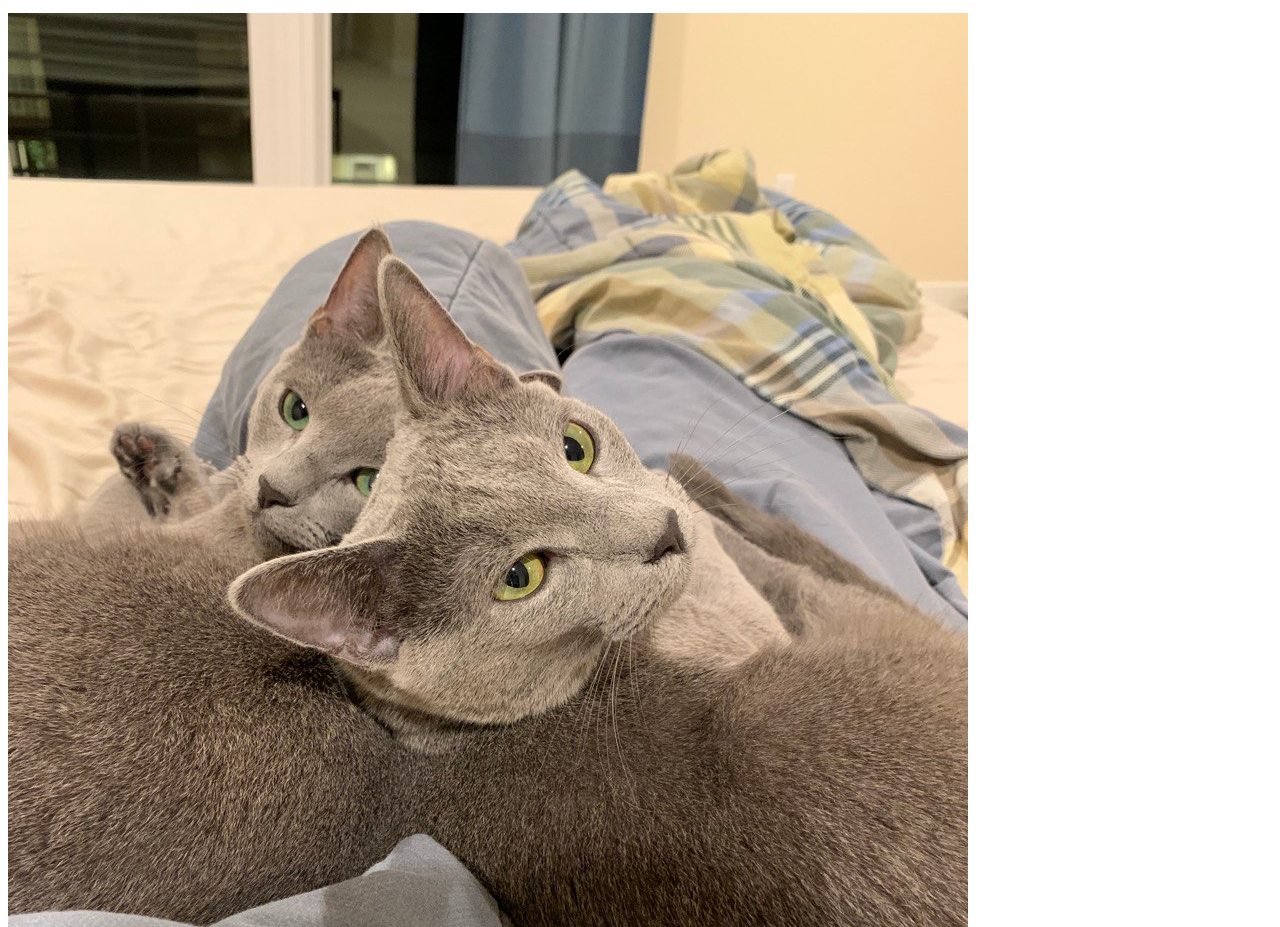
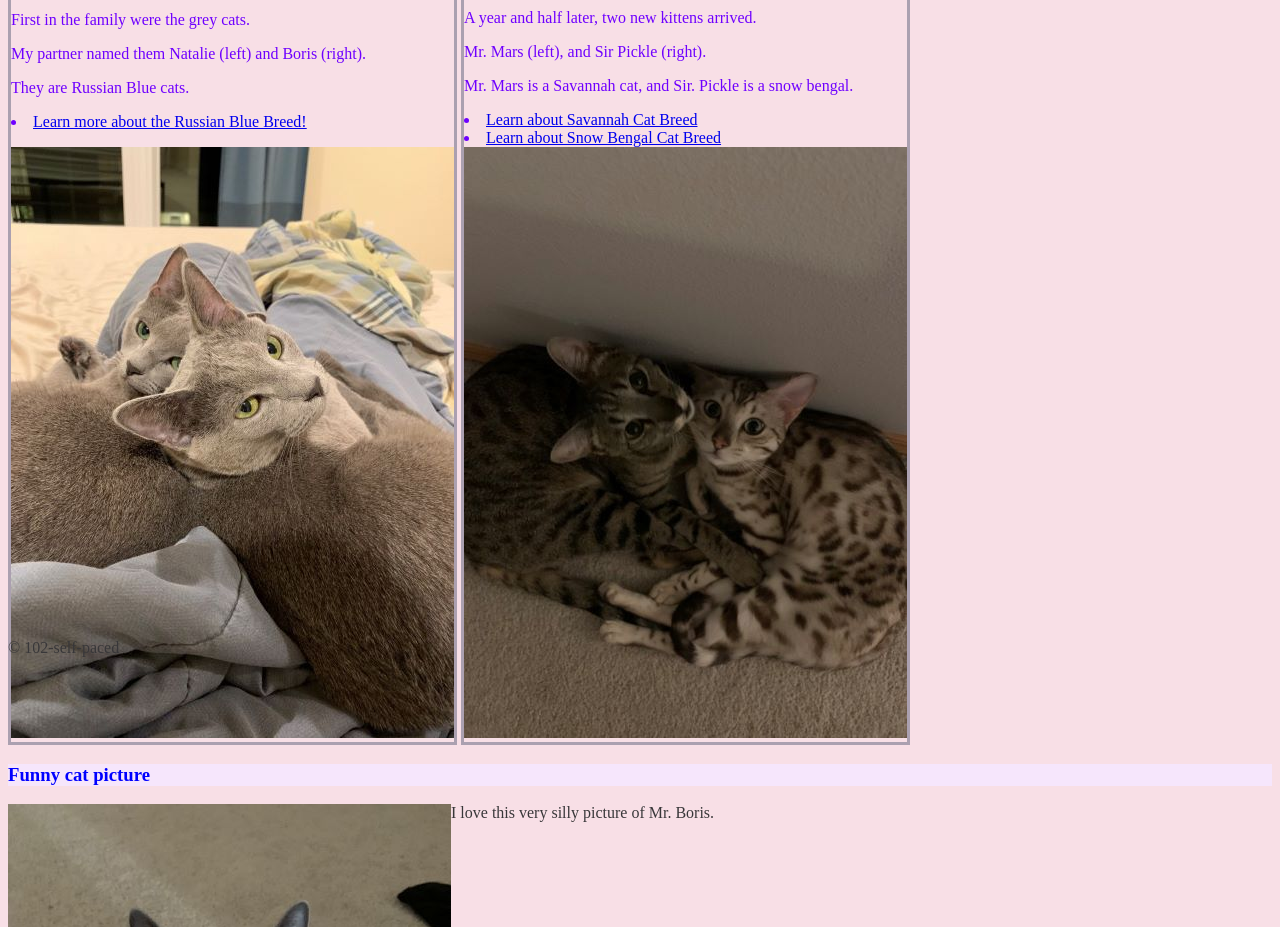
Before and after one commit to TanyaSilyutina/hello-world, a plain HTML site: page index.html in a window 1280 px wide. Shown: the part 137-1064 px from the top of the page. Drawn offline with Linux system fonts and the light colour scheme.

Commit message:
updated lab5

```diff
--- a/index.html
+++ b/index.html
@@ -5,42 +5,64 @@
     <meta http-equiv="X-UA-Compatible" content="IE=edge">
     <meta name="viewport" content="width=device-width, initial-scale=1.0">
     <title>My Cats</title>
+    <link rel="stylesheet" href="styles.css">
 </head>
 <body>
     <header>
         <h1> My Cats</h1>
-        <nav>
+        <h2 id = "intro">Let me introduce you to my 4 cats!</h2>
+        <!-- <nav>
             <ul>
                 <li><a href=""></a></li>
                 <li><a href=""></a></li>
                 <li><a href=""></a></li>
             </ul>
-        </nav>
+        </nav> -->
     </header>
 
     <main>
-        <section>
-            <img src="1greyy.jpg" alt="Picture of two grey cats"></img>
-            <p>The first in the family were the grey cats.</p>
+        <section class="top-section">
+            <p>First in the family were the grey cats.</p>
+            <p>My partner named them Natalie (left) and Boris (right).</p>
+            <p>They are Russian Blue cats.</p>
+            <li>
+                <a href="https://en.wikipedia.org/wiki/Russian_Blue">Learn more about the Russian Blue Breed!</a>
+            </li>
+            <div></div>
+            <p></p>
+            <img src="photos/grey1.jpg"Picture of two grey cats"</img>
         </section>
 
-        <section>
-            <img src="" alt="Picture of two other cats, Mr. Mars and Sir Pickle"></img>
-            <p>A year and half later, two new kittens arrived</p>
+        <section class="top-section">
+            <p>A year and half later, two new kittens arrived.</p>
+            <p>Mr. Mars (left), and Sir Pickle (right).</p>
+            <p>Mr. Mars is a Savannah cat, and Sir. Pickle is a snow bengal.</p>
+            <li>
+                <a href="https://www.dailypaws.com/cats-kittens/cat-breeds/savannah">Learn about Savannah Cat Breed</a>
+            </li>
+            <div></div>
+            <li>
+                <a href="https://bengalcatcare.com/snow-bengal-cat/">Learn about Snow Bengal Cat Breed</a>
+            </li>
+            <div></div>
+            <img src="photos/my1.jpg" alt="Picture of two cats, the savannah and the bengal"></img>
         </section>
 
+            <h3 id = "funny">
+                Funny cat picture
+            </h3>
+
         <section>
-            <img src="" alt=""></img>
-            <p></p>
+            <img class ="sillyimage" src="photos/sillyboris.jpg" alt=""></img>
+            <p>I love this very silly picture of Mr. Boris. </p>
         </section>
 
-        <section>
-            <img src="" alt=""></img>
-            <p></p>
-        </section>
+
     </main>
 
-    <footer></footer>
+    <footer id="footer">
+        <p>&copy; 102-self-paced</p>
+    </footer>
 
 </body>
 </html>
--- /dev/null
+++ b/styles.css
@@ -0,0 +1,38 @@
+body {
+    background-color: #F8DFE6;
+    color: #383739;
+}
+
+body header {
+    background-color: #F6E6FC;
+}
+
+.top-section {
+    border: 3px solid #ABA0B0;
+    display: inline-block;
+    color: rgb(111, 0, 255)
+}
+
+#funny {
+    color: blue;
+    background-color: #F6E6FC;
+}
+
+#intro{
+    color: blue
+}
+
+.silly {
+    float: right;
+}
+
+.sillyimage {
+    float: left;
+}
+
+#footer {
+    position: absolute;
+    bottom: 0;
+    width: 100%;
+    height: 2.5rem;            /* Footer height */
+  }
```
Also changed, not shown: 1grey.jpg (deleted), 1greyy.jpg (deleted), 1my.jpg (deleted), photos/borisupsidedown.jpg (added), photos/grey1.jpg (added), photos/mars scared.jpg (added), photos/my1.jpg (added), photos/nataliebag.jpg (added), photos/sillyboris.jpg (added).
